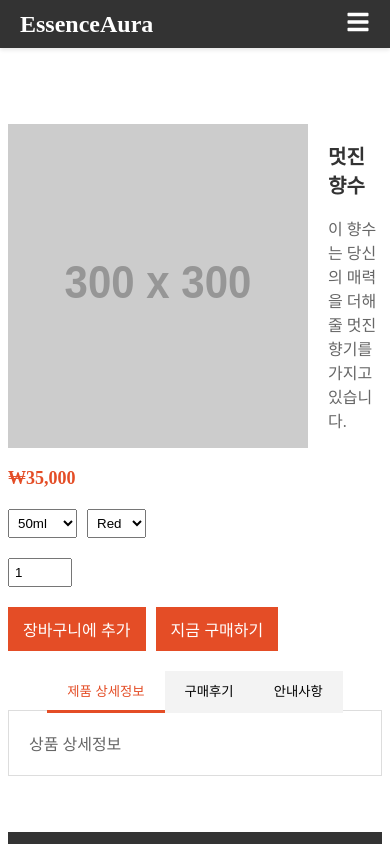
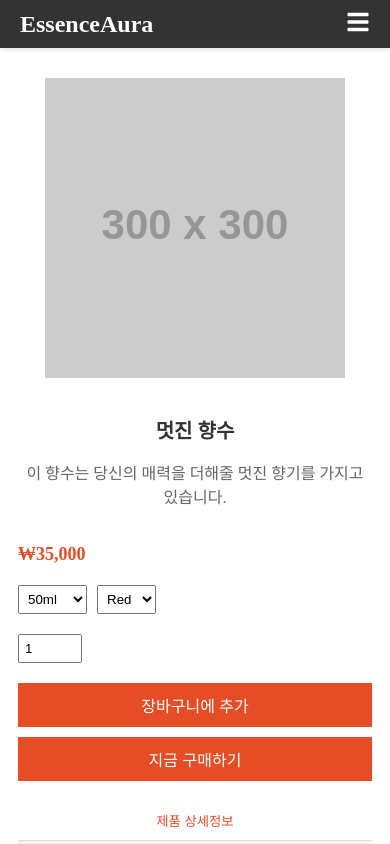
Before and after one commit to Akows/prj08EssenceAura, a React (Vite) app in the folder frontend/: page /shopdetail in a window 390 px wide. Shown: the top 844 px of the page. Built offline with nearby package versions, Linux system fonts and the light colour scheme.

Commit message:
Design: 제품 상세 페이지의 UI를 개선. (반응형 웹 적용, 페이지 너비가 768px 이하일 때 요소 배치 방식이 변경되도록 수정.)

```diff
--- a/frontend/src/pages/shop/ProductDetailPage.tsx
+++ b/frontend/src/pages/shop/ProductDetailPage.tsx
@@ -9,20 +9,39 @@ interface TabButtonProps {
 const PageContainer = styled.div`
     margin: auto;
     max-width: 800px;
+    padding: 20px;
+
+    @media (max-width: 768px) {
+        padding: 10px;
+    }
 `;
 
 const ProductSection = styled.section`
     display: flex;
     margin-top: 20px;
+
+    @media (max-width: 768px) {
+        flex-direction: column;
+        align-items: center;
+    }
 `;
 
 const ProductImage = styled.img`
     max-width: 300px;
     margin-right: 20px;
+
+    @media (max-width: 768px) {
+        margin-right: 0;
+        margin-bottom: 20px;
+    }
 `;
 
 const ProductDetails = styled.div`
     flex: 1;
+
+    @media (max-width: 768px) {
+        text-align: center;
+    }
 `;
 
 const Title = styled.h2`
@@ -64,6 +83,10 @@ const QuantityInput = styled.input`
 
 const PurchaseSection = styled.div`
     margin-top: 20px;
+
+    @media (max-width: 768px) {
+        flex-direction: column;
+    }
 `;
 
 const Button = styled.button`
@@ -74,8 +97,19 @@ const Button = styled.button`
     font-size: 16px;
     cursor: pointer;
     margin-right: 10px;
+
     &:hover {
         background-color: #f55f3b;
+    }
+
+    @media (max-width: 768px) {
+        width: 100%;
+        margin-right: 0;
+        margin-bottom: 10px;
+
+        &:last-child {
+            margin-bottom: 0;
+        }
     }
 `;
 
@@ -83,6 +117,11 @@ const Tabs = styled.div`
     display: flex;
     justify-content: center;
     margin-top: 20px;
+
+    @media (max-width: 768px) {
+        flex-direction: column;
+        align-items: stretch;
+    }
 `;
 
 const TabButton = styled.button<TabButtonProps>`
@@ -102,6 +141,13 @@ const TabButton = styled.button<TabButtonProps>`
 
     &:hover {
         background-color: white;
+    }
+
+    @media (max-width: 768px) {
+        width: 100%;
+        &:not(:last-child) {
+            border-bottom: 1px solid #ddd;
+        }
     }
 `;
 
```
Lines whose indentation alone changed are shown as unchanged.
